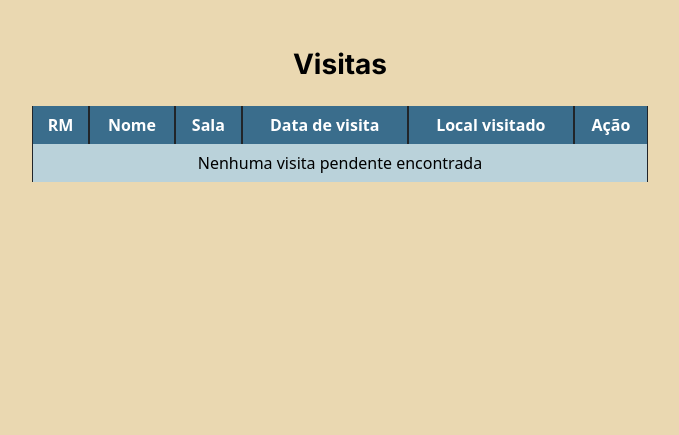
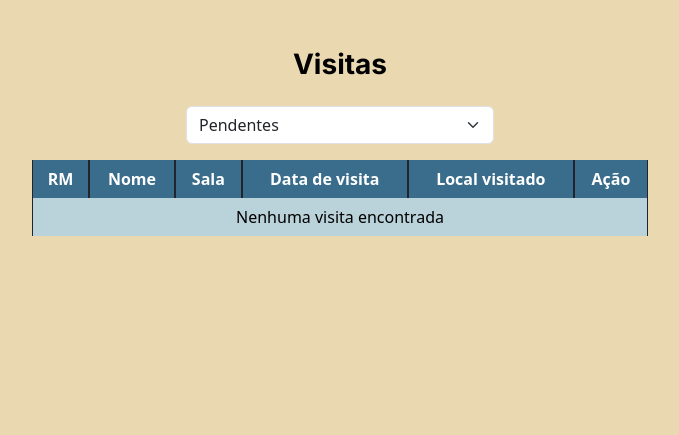
Before and after one commit to TCCdeParede/PassaporteCulturalSite, a PHP site: page /php/listarVisitas.php in a window 1280 px wide. Shown: the part 62-497 px from the top of the page, without its empty margins (300-979 px from the left). Run offline with PHP 8.4, Linux system fonts and the light colour scheme; the visitor is signed in with stand-in values (Sample User, id 1); tables that the repository leaves empty or names only in its code hold one stand-in row (values such as "Sample post"); some web fonts are replaced.

Commit message:
Filtragem para tipo de visita

```diff
--- a/php/listarVisitas.php
+++ b/php/listarVisitas.php
@@ -8,6 +8,12 @@ if (!isset($_SESSION["tipoLogin"])) {
 }
 
 $isAdmin = $_SESSION['tipoLogin'] === 'administrador';
+
+if (!isset($_GET['rev'])){
+  $_GET['rev'] = 'Pendente';
+}
+
+$rev = $_GET['rev'];
 
 ?>
 <html lang="pt-br">
@@ -73,6 +79,13 @@ $isAdmin = $_SESSION['tipoLogin'] === 'administrador';
   <main class="p-4 my-4 text-center">
     <div class="col-lg-6 mx-auto">
       <h1 class="display-5 fw-bold text-body-emphasis fs-3 mb-4">Visitas</h1>
+      <form method="GET" action="" id="filtroForm">
+        <select class="form-select w-50 mx-auto" name="rev" onchange="document.getElementById('filtroForm').submit();">
+          <option value="Pendente" <?php if ($_GET['rev'] === 'Pendente') echo 'selected'; ?>>Pendentes</option>
+          <option value="Aceito" <?php if ($_GET['rev'] === 'Aceito') echo 'selected'; ?>>Aprovadas</option>
+          <option value="Não aceito" <?php if ($_GET['rev'] === 'Não aceito') echo 'selected'; ?>>Recusadas</option>
+        </select>
+      </form>
       <div class="table-responsive mt-3">
         <table class="table table-striped table-bordered border-dark table-hover mb-0 custom-table">
           <thead class="sticky-top text-center">
@@ -89,7 +102,9 @@ $isAdmin = $_SESSION['tipoLogin'] === 'administrador';
             <?php
             include "conexao.php";
 
-            $sqlcode = "SELECT * FROM visita WHERE rev = 'Pendente'";
+            $rev = $_GET['rev'] ?? 'Pendente'; // Default para pendentes
+            $sqlcode = "SELECT * FROM visita WHERE rev = '$rev'";
+
             $sqlquery = $conexao->query($sqlcode);
 
             if ($sqlquery->num_rows > 0) {
@@ -121,7 +136,7 @@ $isAdmin = $_SESSION['tipoLogin'] === 'administrador';
             } else {
               echo "
                 <tr>
-                  <td colspan='6' class='text-center'>Nenhuma visita pendente encontrada</td>
+                  <td colspan='6' class='text-center'>Nenhuma visita encontrada</td>
                 </tr>
               ";
             }
@@ -143,14 +158,6 @@ $isAdmin = $_SESSION['tipoLogin'] === 'administrador';
   </footer>
   <!-- FIM FOOTER -->
 
-  <!-- MODAL -->
-  <div id="myModal" class="modal" style="display: none">
-    <div class="modal-content">
-      <p id="modalMessage">Mensagem aqui!</p>
-      <button id="acceptBtn">Ok</button>
-    </div>
-  </div>
-
   <!-- BOOTSTRAP JS -->
   <script src="https://cdn.jsdelivr.net/npm/bootstrap@5.3.3/dist/js/bootstrap.bundle.min.js"
     integrity="sha384-YvpcrYf0tY3lHB60NNkmXc5s9fDVZLESaAA55NDzOxhy9GkcIdslK1eN7N6jIeHz"
```
